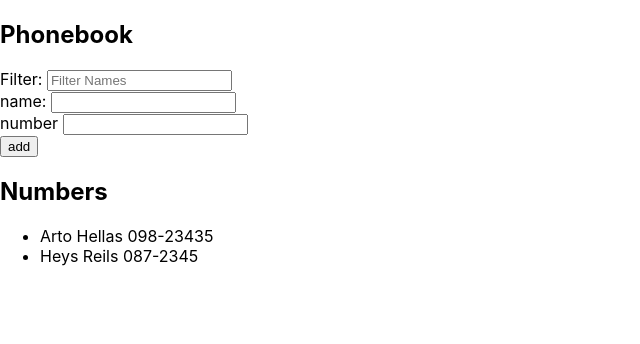
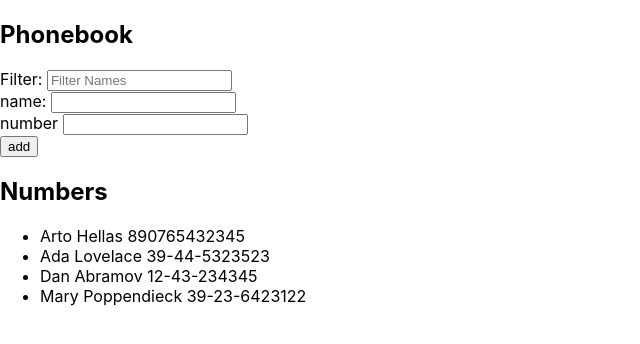
Before and after one commit to Tasleemofx/FSO, a React (Create React App) app: page / in a window 1280 px wide. Shown: the top 344 px of the page, without its empty margins (0-640 px from the left). Built offline with nearby package versions, Linux system fonts and the light colour scheme; data requests are answered from the project's data file.

Commit message:
exercise 2.11-2.14

```diff
--- /dev/null
+++ b/db.json
@@ -0,0 +1,24 @@
+{
+  "contacts": [
+    {
+      "name": "Arto Hellas",
+      "number": "890765432345",
+      "id": 67
+    },
+    {
+      "name": "Ada Lovelace",
+      "number": "39-44-5323523",
+      "id": 20
+    },
+    {
+      "name": "Dan Abramov",
+      "number": "12-43-234345",
+      "id": 30
+    },
+    {
+      "name": "Mary Poppendieck",
+      "number": "39-23-6423122",
+      "id": 40
+    }
+  ]
+}
--- a/package.json
+++ b/package.json
@@ -6,6 +6,8 @@
     "@testing-library/jest-dom": "^5.14.1",
     "@testing-library/react": "^11.2.7",
     "@testing-library/user-event": "^12.8.3",
+    "axios": "^0.21.4",
+    "json-server": "^0.16.3",
     "react": "^17.0.2",
     "react-dom": "^17.0.2",
     "react-scripts": "4.0.3",
--- a/src/App.js
+++ b/src/App.js
@@ -1,19 +1,22 @@
-import React, { useState } from 'react';
+import React, { useEffect, useState } from 'react';
 import './App.css';
 import AddPerson from './components/Addperson';
 import Filter from './components/Filter';
 import MapPerson from './components/MapPerson';
+import axios from 'axios'
 
 
 function App() {
-  const contacts = [{ name: 'Arto Hellas',
-  number: '098-23435'
- }, { name: 'Heys Reils',
-number: '087-2345'}]
-  const [person, setPerson]= useState(contacts)
+  const [person, setPerson]= useState([])
   const [newName, setNewName] = useState('')
   const [newNumber, setNewNumber]=useState('')
-
+ const hook=()=>{
+   axios.get('http://localhost:3001/contacts')
+   .then(response=>{
+     setPerson(response.data)
+   })
+ }
+  useEffect(hook, [])
   const handleNameChange=(e)=>{
     e.preventDefault()
     setNewName(e.target.value)
@@ -45,13 +48,9 @@ number: '087-2345'}]
   }
   const handleFilter=(e)=>{
     const filterValue = e.target.value
-    if(filterValue===''){
-      setPerson(contacts)
-    }else{
   const filtered = person.filter(p=> p.name.startsWith(filterValue))
     setPerson(filtered)
-    }
-  }
+}
   return (
     <div>
       <h2>Phonebook</h2>
```
Also changed, not shown: 1 other file (tests, documents, lock files or other folders).
